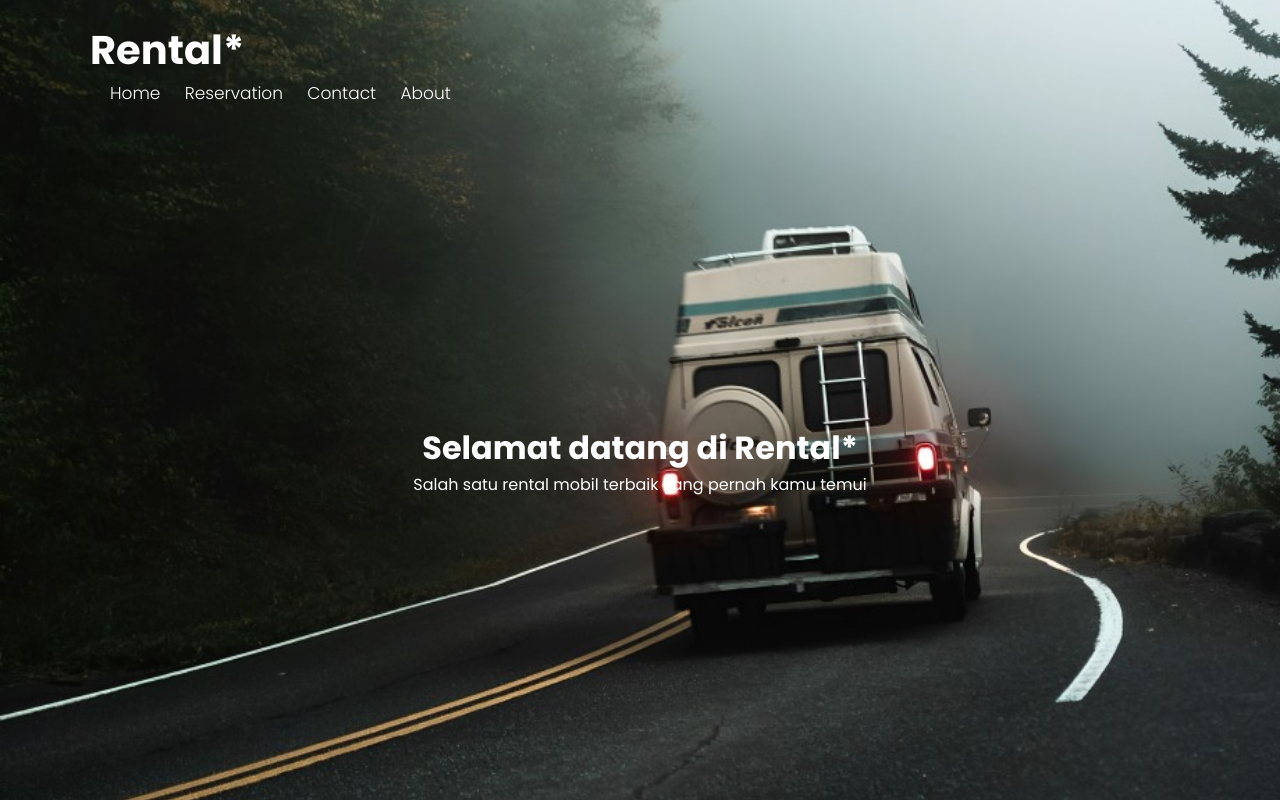
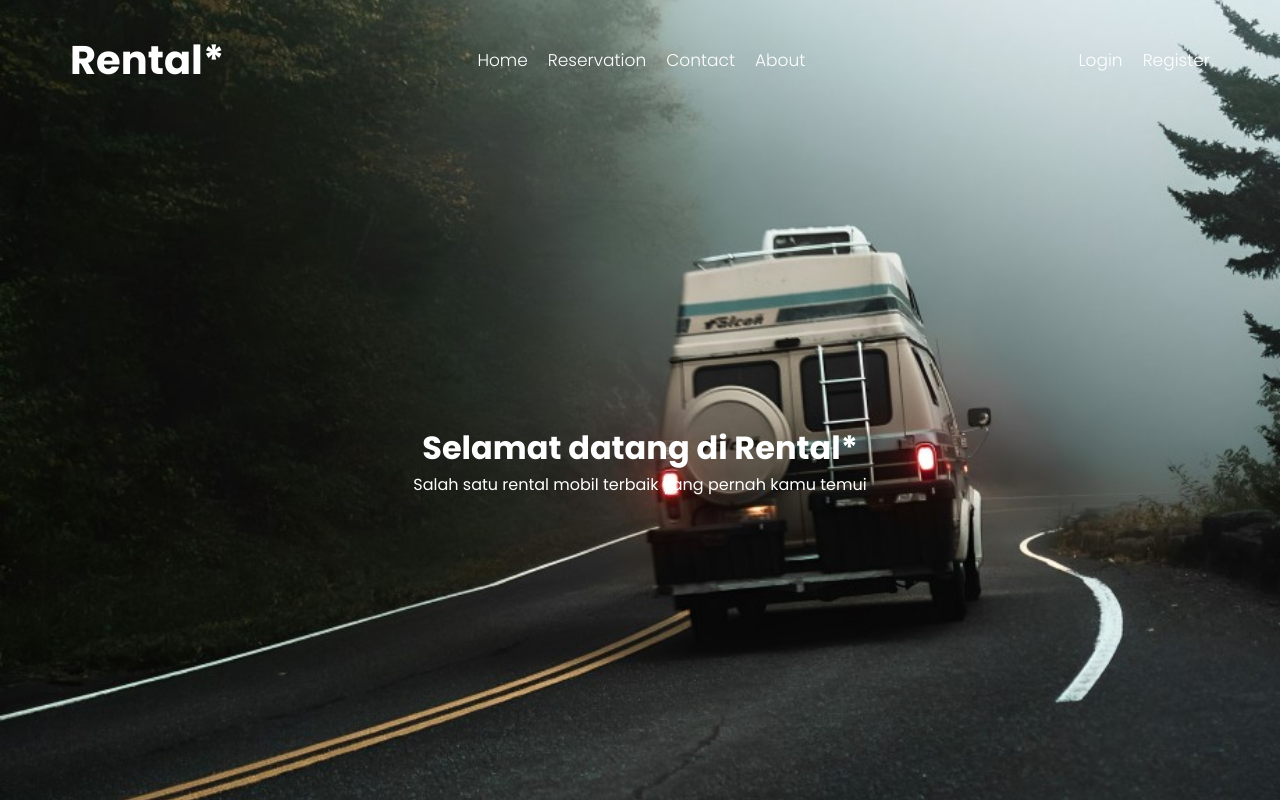
Before and after one commit to fajar-im/Rental-Beranda, a plain HTML site: page index.html in a window 1280 px wide. Drawn offline with Linux system fonts and the light colour scheme.

Commit message:
Update index.html

```diff
--- a/index.html
+++ b/index.html
@@ -28,8 +28,8 @@
             top: 0;
             left: 0;
             width: 100%;
-            padding: 20px 90px;
-            background-color: transparent
+            padding: 30px 70px;
+            background-color: transparent;
             display: flex;
             justify-content: space-between;
             align-items: center;
@@ -40,6 +40,10 @@
             color: white;
             text-decoration: none;
             font-weight: 700;
+        }
+        .navbar {
+            display: flex;
+            align-items: center;
         }
         .navbar a {
             font-size: 17px;
@@ -52,12 +56,20 @@
         .navbar a:hover {
             color: lightgray;
         }
-        .logo-img {
-            width: 40px;
-            height: 40px;
-            border-radius: 50%;
-            border: 4px solid #ffffff;
-            margin-top: 15px;
+        .auth {
+            display: flex;
+            margin-left: 20px;
+        }
+        .auth a {
+            font-size: 17px;
+            color: white;
+            text-decoration: none;
+            font-weight: 300;
+            margin-left: 20px;
+            transition: 0.3s;
+        }
+        .auth a:hover {
+            color: lightgray;
         }
         .content {
             margin-top: 120px;
@@ -85,9 +97,13 @@
         <nav class="navbar">
             <a href="https://fajar-im.github.io/Rental-Beranda/">Home</a>
             <a href="https://fajar-im.github.io/Rental-Reservasi/">Reservation</a>
-            <a href="https://fajar-im.github.io/Rental-kontak/">Contact</a>
-            <a href="https://fajar-im.github.io/Rental-tentang/">About</a>
+            <a href="https://fajar-im.github.io/Rental-Kontak/">Contact</a>
+            <a href="https://fajar-im.github.io/Rental-Tentang/">About</a>
         </nav>
+        <div class="auth">
+            <a href="login.html">Login</a>
+            <a href="register.html">Register</a>
+        </div>
     </header>
 
     <div class="content">
```
